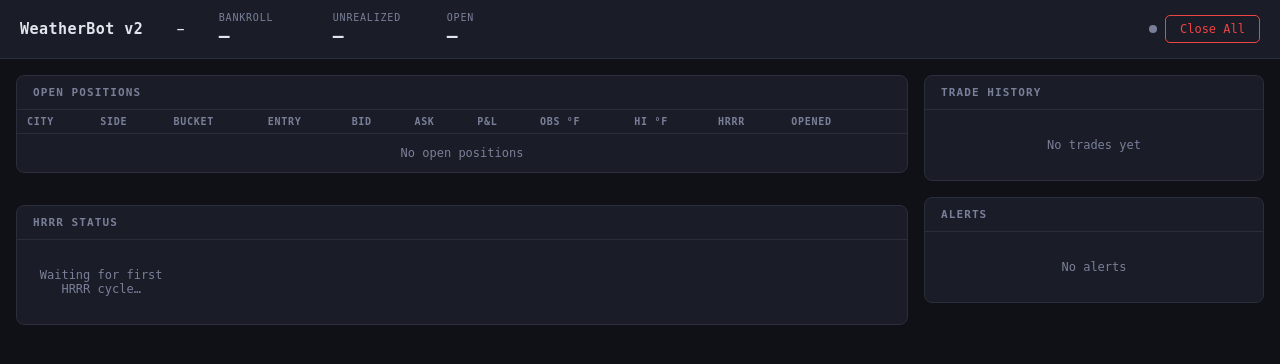
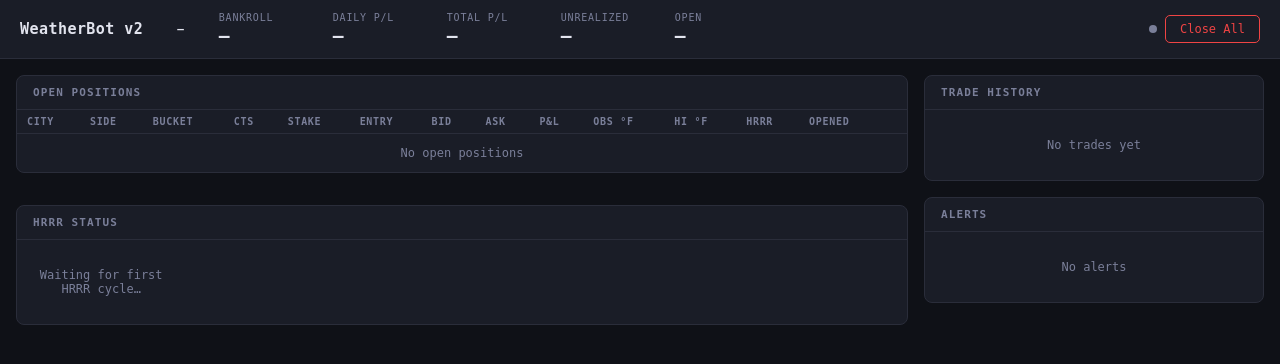
Before and after one commit to Clifton77/Living-Kingdom, a Flask app: template templates/index_v2.html in a window 1280 px wide. Shown: the top 364 px of the page. Run offline with Flask 3, Linux system fonts and the light colour scheme; the template is opened without the code that fills it, so the values that code supplies are empty.

Commit message:
Add total P/L, daily P/L, contracts, and stake to v2 dashboard
- Topbar: expose daily_pnl and total_pnl (realized + unrealized) from scheduler_v2._daily_pnl
- Open positions table: add Cts (contract count) and Stake (contracts × entry price) columns

Co-Authored-By: Claude Sonnet 4.6 <noreply@anthropic.com>

```diff
--- a/dashboard_v2.py
+++ b/dashboard_v2.py
@@ -148,9 +148,12 @@ def _get_full_state() -> dict:
             }
 
     # ── Summary ───────────────────────────────────────────────────────────
+    daily_pnl = round(getattr(sched, "_daily_pnl", 0.0), 2)
     summary = {
         "open_positions":    len(positions_out),
         "total_unrealized":  round(total_unrealized, 2),
+        "daily_pnl":         daily_pnl,
+        "total_pnl":         round(daily_pnl + total_unrealized, 2),
         "bankroll":          cfg.STARTING_BANKROLL,
         "mode":              (
             "DEMO" if cfg.USE_DEMO
--- a/templates/index_v2.html
+++ b/templates/index_v2.html
@@ -150,6 +150,14 @@
     <span id="stat-bankroll" class="stat-value neu">—</span>
   </div>
   <div class="stat">
+    <span class="stat-label">Daily P/L</span>
+    <span id="stat-daily-pnl" class="stat-value neu">—</span>
+  </div>
+  <div class="stat">
+    <span class="stat-label">Total P/L</span>
+    <span id="stat-total-pnl" class="stat-value neu">—</span>
+  </div>
+  <div class="stat">
     <span class="stat-label">Unrealized</span>
     <span id="stat-unrealized" class="stat-value neu">—</span>
   </div>
@@ -180,6 +188,8 @@
               <th>City</th>
               <th>Side</th>
               <th>Bucket</th>
+              <th>Cts</th>
+              <th>Stake</th>
               <th>Entry</th>
               <th>Bid</th>
               <th>Ask</th>
@@ -192,7 +202,7 @@
             </tr>
           </thead>
           <tbody id="positions-body">
-            <tr><td colspan="12" class="empty">No open positions</td></tr>
+            <tr><td colspan="14" class="empty">No open positions</td></tr>
           </tbody>
         </table>
       </div>
@@ -290,10 +300,22 @@ function renderSummary(s) {
   badge.className = 'mode-badge mode-' + mode;
 
   document.getElementById('stat-bankroll').textContent  = '$' + fmt(s.bankroll);
+
   const u = s.total_unrealized || 0;
   const uel = document.getElementById('stat-unrealized');
   uel.textContent = (u >= 0 ? '+' : '') + '$' + Math.abs(u).toFixed(2);
   uel.className = 'stat-value ' + (u > 0 ? 'pos' : u < 0 ? 'neg' : 'neu');
+
+  const dp = s.daily_pnl || 0;
+  const dpel = document.getElementById('stat-daily-pnl');
+  dpel.textContent = (dp >= 0 ? '+' : '') + '$' + Math.abs(dp).toFixed(2);
+  dpel.className = 'stat-value ' + (dp > 0 ? 'pos' : dp < 0 ? 'neg' : 'neu');
+
+  const tp = s.total_pnl || 0;
+  const tpel = document.getElementById('stat-total-pnl');
+  tpel.textContent = (tp >= 0 ? '+' : '') + '$' + Math.abs(tp).toFixed(2);
+  tpel.className = 'stat-value ' + (tp > 0 ? 'pos' : tp < 0 ? 'neg' : 'neu');
+
   document.getElementById('stat-open').textContent = s.open_positions || 0;
 }
 
@@ -313,10 +335,15 @@ function renderPositions(positions, hrrr) {
     const tmax = hs ? fmtTemp(hs.last_tmax_f) : '—';
     const bid = p.current_bid != null ? fmt(p.current_bid) : '—';
     const ask = p.current_ask != null ? fmt(p.current_ask) : '—';
+    const cts = p.contracts != null ? p.contracts : '—';
+    const stake = (p.contracts != null && p.entry_price != null)
+      ? '$' + (p.contracts * p.entry_price).toFixed(2) : '—';
     return `<tr>
       <td>${p.city || p.station}</td>
       <td>${sideTag}</td>
       <td>${p.bucket_label || p.bucket_lower}</td>
+      <td>${cts}</td>
+      <td>${stake}</td>
       <td>${fmt(p.entry_price)}</td>
       <td>${bid}</td>
       <td>${ask}</td>
```
